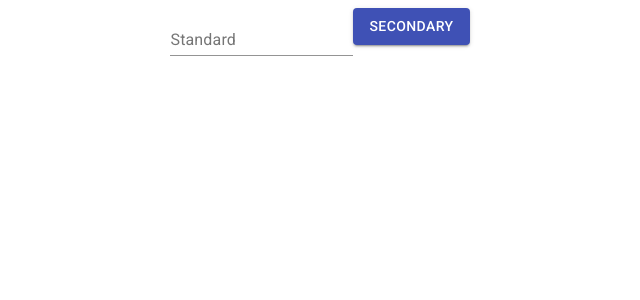
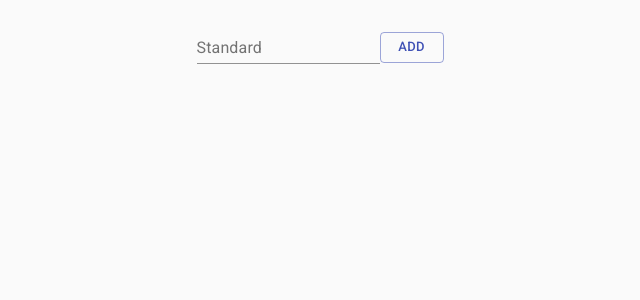
Before and after one commit to tabishadnan/react-hooks-todoapp, a React (Create React App) app: page / in a window 1280 px wide. Shown: the top 300 px of the page, without its empty margins (320-960 px from the left). Built offline with nearby package versions, Linux system fonts and the light colour scheme.

Commit message:
add new features

```diff
--- a/src/App.css
+++ b/src/App.css
@@ -1,4 +1,3 @@
 .App {
-  font-family: sans-serif;
   text-align: center;
 }
--- a/src/App.js
+++ b/src/App.js
@@ -5,7 +5,7 @@ import TodoApp from './Components/TodoApp';
 function App() {
   return (
     <div className="App">
-     <TodoApp />
+      <TodoApp />
     </div>
   );
 }
--- a/src/Components/TodoApp.js
+++ b/src/Components/TodoApp.js
@@ -1,14 +1,26 @@
-import React from 'react';
+import React , {useState} from 'react';
+import TodoForm from './TodoForm';
+import TodoList from './TodoList';
+import CssBaseline from '@material-ui/core/CssBaseline';
 import Container from '@material-ui/core/Container';
-import TodoForm from './TodoForm';
 
-const TodoApp = (props) => {
+const TodoApp = () => {
+
+    const [todos, setTodos] = useState([]);
+
+    const addTodos = (newTodoVal) => {
+        setTodos([...todos, {value : newTodoVal, isShowInput : false, isComplete: false}]);
+    }
 
     return (
-        <Container>
-            <TodoForm />
-        </Container>
-    );
-}
+        <React.Fragment>
+            <CssBaseline />
+            <Container maxWidth="lg">
+                <TodoForm addTodos={addTodos} />
+                <TodoList todos={todos} />
+            </Container>
+        </React.Fragment>
+    )
+};
 
 export default TodoApp;
--- a/src/Components/TodoForm.js
+++ b/src/Components/TodoForm.js
@@ -1,32 +1,28 @@
-import React , {useState} from 'react';
+import React from 'react';
 import useInputState from '../Hooks/useInputState';
 import TextField from '@material-ui/core/TextField';
 import Button from '@material-ui/core/Button';
+import Box from '@material-ui/core/Box';
 
 const TodoForm = (props) => {
 
     const [value, handleChange, reset] = useInputState("");
 
-    const [todo, setTodo] = useState([]);
-
     const addTodo = () => {
-        let todoObj = {
-            value : value,
-            isShowInput : false,
-        }
-        let addTodo = [...todo, todoObj];
-        setTodo(addTodo);
+        props.addTodos(value);
         reset();
     };
 
     return (
-        <>
-            <TextField id="standard-basic" label="Standard" value={value} onChange={handleChange} />
-            <Button variant="contained" color="primary" onClick={addTodo}>
-                Secondary
-            </Button>
-        </>
-    );
-}
+        <React.Fragment>
+            <Box mt={2}>
+                <TextField id="standard-basic" label="Standard" value={value} onChange={handleChange} />
+                <Button onClick={addTodo} className="MuiBox-root-1" size="small" variant="outlined" color="primary">
+                    Add
+                </Button>
+            </Box>
+        </React.Fragment>
+    )
+};
 
 export default TodoForm;
--- /dev/null
+++ b/src/Components/TodoItem.js
@@ -0,0 +1,31 @@
+import React , {useState} from 'react';
+import ListItem from '@material-ui/core/ListItem';
+import ListItemSecondaryAction from '@material-ui/core/ListItemSecondaryAction';
+import ListItemText from '@material-ui/core/ListItemText';
+import IconButton from '@material-ui/core/IconButton';
+import Checkbox from '@material-ui/core/Checkbox';
+import DeleteIcon from '@material-ui/icons/Delete';
+
+const TodoItem = (props) => {
+
+    const [secondary, setSecondary] = useState(false);
+
+    return (
+        <ListItem>
+            <Checkbox
+                checked={secondary}
+                onChange={(event) => setSecondary(event.target.checked)}
+            />
+            <ListItemText
+                primary={`${props.todo.value}`}
+            />
+            <ListItemSecondaryAction>
+                <IconButton edge="end" aria-label="delete">
+                    <DeleteIcon />
+                </IconButton>
+            </ListItemSecondaryAction>
+        </ListItem>
+    )
+};
+
+export default TodoItem;
--- a/src/Components/TodoList.js
+++ b/src/Components/TodoList.js
@@ -1,14 +1,41 @@
-import React , {useState} from 'react';
+import React from 'react';
+import TodoItem from './TodoItem';
+import { makeStyles } from '@material-ui/core/styles';
+import Grid from '@material-ui/core/Grid';
+import Typography from '@material-ui/core/Typography';
+import List from '@material-ui/core/List';
+
+const useStyles = makeStyles((theme) => ({
+    root: {
+        flexGrow: 1,
+        maxWidth: 752,
+    },
+    demo: {
+        backgroundColor: theme.palette.background.paper,
+    },
+    title: {
+        margin: theme.spacing(4, 0, 2),
+    },
+}));
 
 const TodoList = (props) => {
-
-    const [todo, getTodo] = useState([]);
-
+    const classes = useStyles();
 
     return (
-        <Container>
-
-        </Container>
+        <div className={classes.root}>
+            {props.todos.length > 0 && <Grid container spacing={2}>
+                <Grid item xs={12} md={6}>
+                    <Typography variant="h6" className={classes.title}>
+                        TodoList
+          </Typography>
+                    <div className={classes.demo}>
+                        <List>
+                            {props.todos.map((todo, index) => <TodoItem todo={todo} todoIndex={index} />)}
+                        </List>
+                    </div>
+                </Grid>
+            </Grid>}
+        </div>
     );
 }
 
--- a/src/Hooks/useInputState.js
+++ b/src/Hooks/useInputState.js
@@ -1,19 +1,17 @@
 import {useState} from 'react';
 
 const useInputState = () => {
-
-    const [value, setValue] = useState("");
+    const [value, updatValue] = useState("");
 
     const handleChange = (e) => {
-        setValue(e.target.value);
+        updatValue(e.target.value);
     };
 
     const reset = () => {
-        setValue("");
-    }
+        updatValue("");
+    };
 
     return [value, handleChange, reset];
-
-}
+};
 
 export default useInputState;
```
